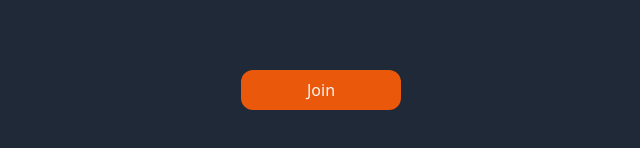
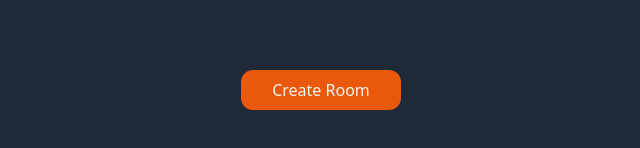
Before and after one commit to mrsomia/golf-card, a React (Vite) app in the folder react-front-end/: page /create-room in a window 1280 px wide. Shown: the part 428-576 px from the top of the page, without its empty margins (319-959 px from the left). Built offline with nearby package versions, Linux system fonts and the light colour scheme.

Commit message:
Fix: makes get room name call to server

```diff
--- a/react-front-end/src/pages/JoinPage.tsx
+++ b/react-front-end/src/pages/JoinPage.tsx
@@ -1,14 +1,45 @@
 import { useState } from 'react'
-import { useLocation, useParams } from 'react-router-dom'
-import Button from '../components/Button'
+import { useLocation, useParams, useNavigate } from 'react-router-dom'
 
 
 function JoinRoomPage() {
     const location = useLocation()
+    const navigate = useNavigate()
     const createMode = location.pathname.startsWith("/create-room")
     const { roomId } = useParams()
     const [ roomID, setRoomID ] = useState(roomId ?? "")
     const [ userName, setUserName ] = useState("")
+
+  async function handleSubmit(e: React.FormEvent<HTMLFormElement>) {
+    // Save the username locally
+    e.preventDefault()
+    if (!userName) {
+      console.error("No username present")
+      return
+    }
+    localStorage.setItem('username', userName)
+    if (createMode) {
+      // creates a Room
+      try {
+        const r = await fetch(`${import.meta.env.VITE_SERVER_URL}/create-room`, {
+          method: 'POST',
+          body: JSON.stringify({
+            user: {
+              name: userName
+            }
+          })
+        })
+        const res = await r.json()
+
+        console.log(res)
+        // TODO: Validate here with zod
+      } catch (e) {
+        // TODO: Handles errors
+        console.error(e)
+      }
+    }
+  }
+
     return <div
             className='flex flex-col justify-center items-center w-screen
             min-h-screen bg-gray-800 text-stone-300 gap-8'
@@ -19,11 +50,11 @@ function JoinRoomPage() {
         <form
             className='flex flex-col justify-center items-center text-center
             gap-3'
+            onSubmit={handleSubmit}
         >
-            { !createMode && <>
                 <label
                     htmlFor="RoomID"
-                    className='text-lg'
+                    className={`text-lg ${createMode ? 'hidden' : ''}`}
                 >
                     Room ID
                 </label>
@@ -32,10 +63,8 @@ function JoinRoomPage() {
                     value={roomID}
                     id="RoomID"
                     onChange={e => setRoomID(e.target.value)}
-                    className='text-black p-2 px-4 w-60'
+                    className={`text-black p-2 px-4 w-60 ${createMode ? 'hidden' : ''}`}
                     />
-                </>
-            }
             <label
                 htmlFor="userName"
                 className='text-lg'
@@ -50,7 +79,13 @@ function JoinRoomPage() {
                 className='text-black p-2 px-4 w-60'
             />
 
-            <Button addClasses={"my-16"} text='Join'/>
+            <input
+              type="submit"
+              value={createMode ? "Create Room" : "Join"}
+              className={`p-2 px-4 rounded-xl w-40 bg-orange-600
+                hover:bg-orange-800 text-stone-100 my-16`}
+            />
+
         </form>
     </div>
 }
```
